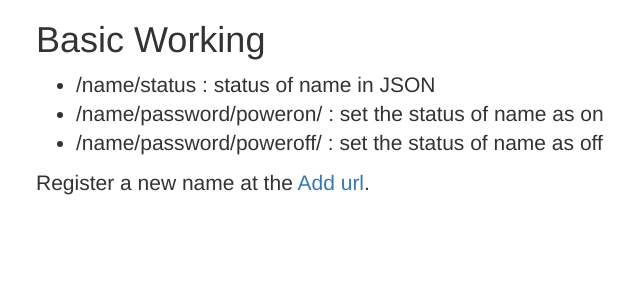
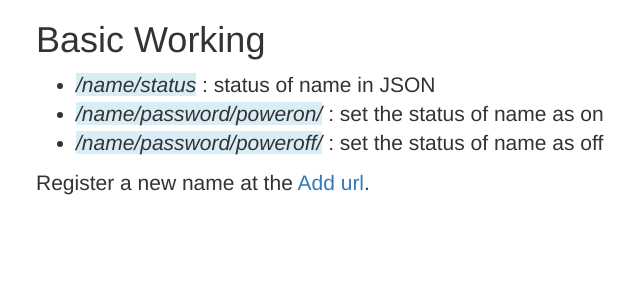
Before and after one commit to theSage21/pseudo-dns, a Django app: page / in a window 1280 px wide. Shown: the part 52-352 px from the top of the page, without its empty margins (34-674 px from the left). Run offline with Django 3.2, Linux system fonts and the light colour scheme; some libraries are stand-ins or nearby versions.

Commit message:
- Mention that this is a django project in README - Color the URLs on usage instructions on homepage

```diff
--- a/pseudodns/templates/home.html
+++ b/pseudodns/templates/home.html
@@ -4,9 +4,9 @@
 <div class='lead'>
 <h1>Basic Working</h1>
 <ul>
-    <li>/name/status : status of name in JSON</li>
-    <li>/name/password/poweron/ : set the status of name as on</li>
-    <li>/name/password/poweroff/ : set the status of name as off</li>
+    <li><i class='bg-info'>/name/status</i> : status of name in JSON</li>
+    <li><i class='bg-info'>/name/password/poweron/</i> : set the status of name as on</li>
+    <li><i class='bg-info'>/name/password/poweroff/</i> : set the status of name as off</li>
 </ul>
 
 Register a new name at the <a href="{% url 'add' %}">Add url</a>.
```
Also changed, not shown: README.md.
